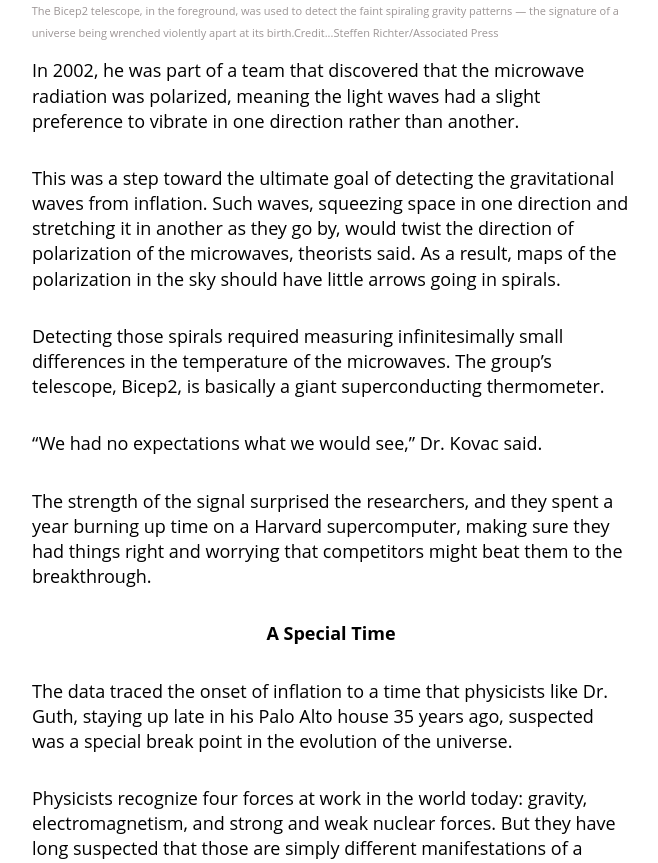
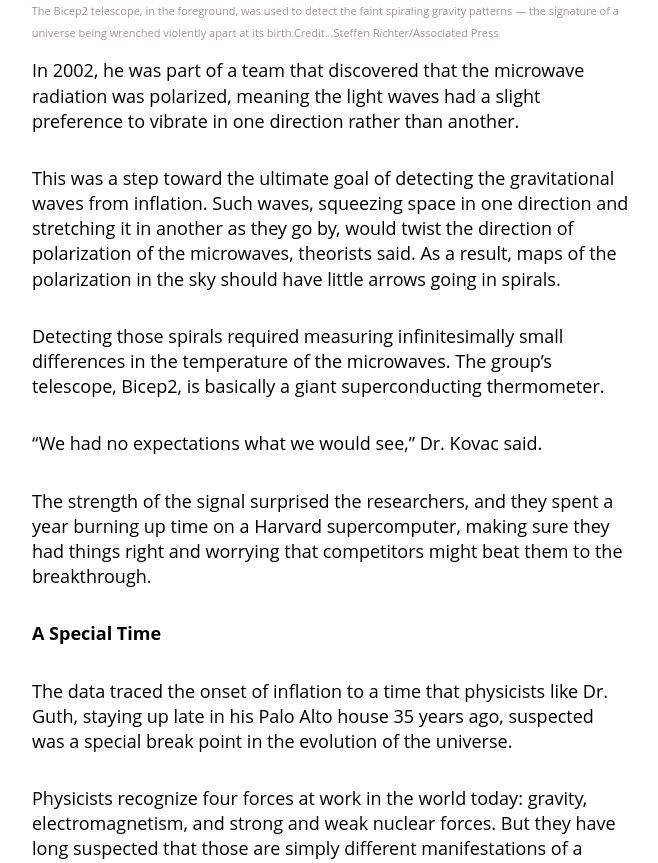
Before and after one commit to evansinho/New-York-Times, a website: page index.html in a window 1280 px wide. Shown: the part 6485-7348 px from the top of the page, without its empty margins (309-967 px from the left). Drawn offline with Linux system fonts and the light colour scheme.

Commit message:
made changes

```diff
--- a/index.html
+++ b/index.html
@@ -367,7 +367,7 @@
             are trying similar measurements from balloons, mountaintops and
             space.
           </p>
-          <p class="text-center"><b>Spirals in the Sky</b></p>
+          <p><b>Spirals in the Sky</b></p>
           <p>
             Gravity waves are the latest and deepest secret yet pried out of the
             cosmic microwaves, which were discovered accidentally by Arno
@@ -415,9 +415,7 @@
             had things right and worrying that competitors might beat them to
             the breakthrough.
           </p>
-          <p class="text-center">
-            <b>A Special Time</b>
-          </p>
+          <p><b>A Special Time</b></p>
           <p>
             The data traced the onset of inflation to a time that physicists
             like Dr. Guth, staying up late in his Palo Alto house 35 years ago,
```
